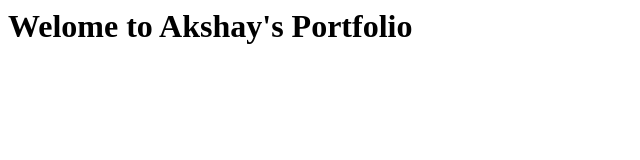
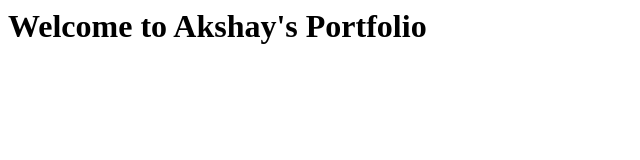
Before and after one commit to akshayt88/akshayt88.github.io, a plain HTML site: page index.html in a window 1280 px wide. Shown: the whole page, without its empty margins (0-640 px from the left). Drawn offline with Linux system fonts and the light colour scheme.

Commit message:
Update index.html

```diff
--- a/index.html
+++ b/index.html
@@ -1,5 +1,5 @@
 <html>
   <body>
-    <h1> Welome to Akshay's Portfolio </h1>
+    <h1> Welcome to Akshay's Portfolio </h1>
   </body>
 </html>
```
